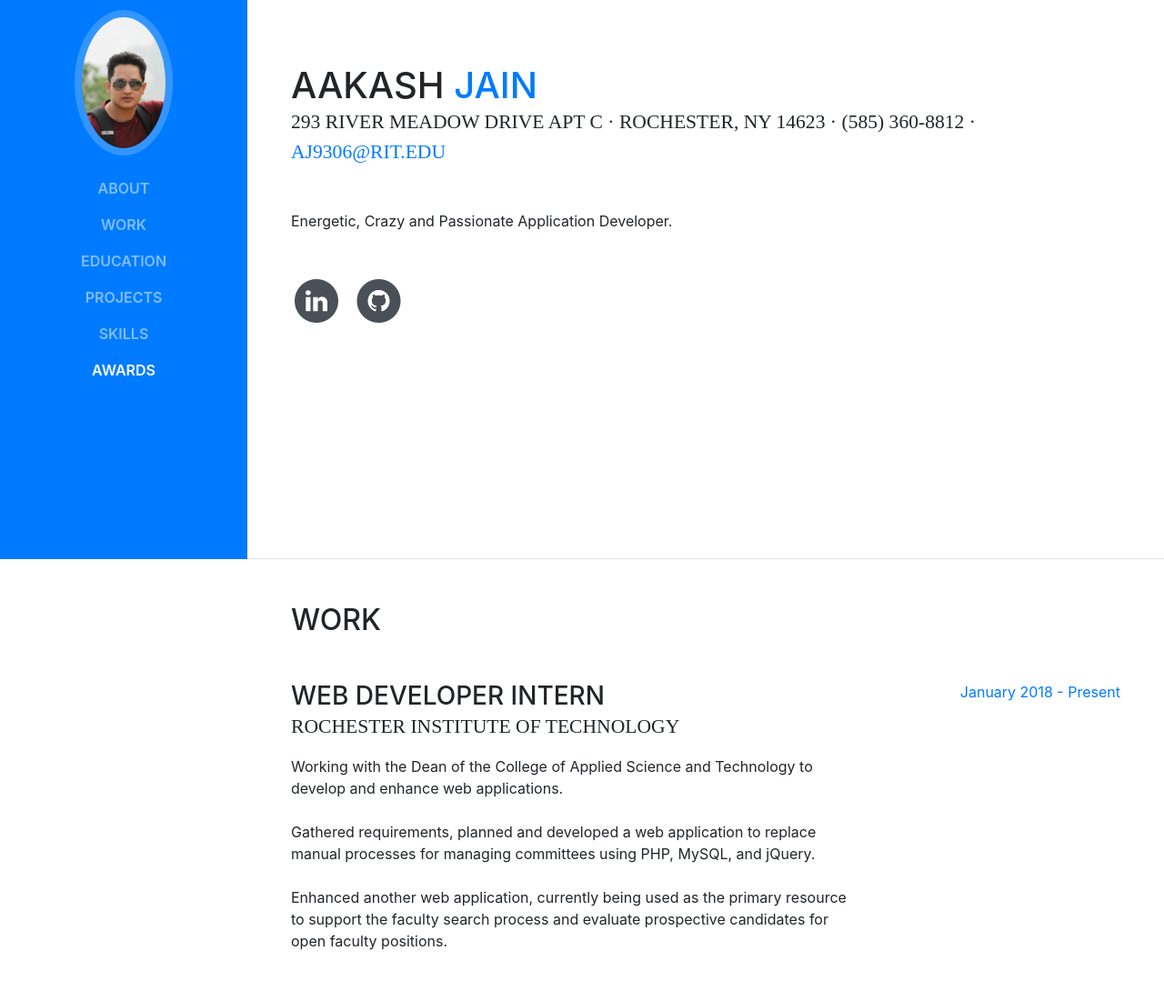
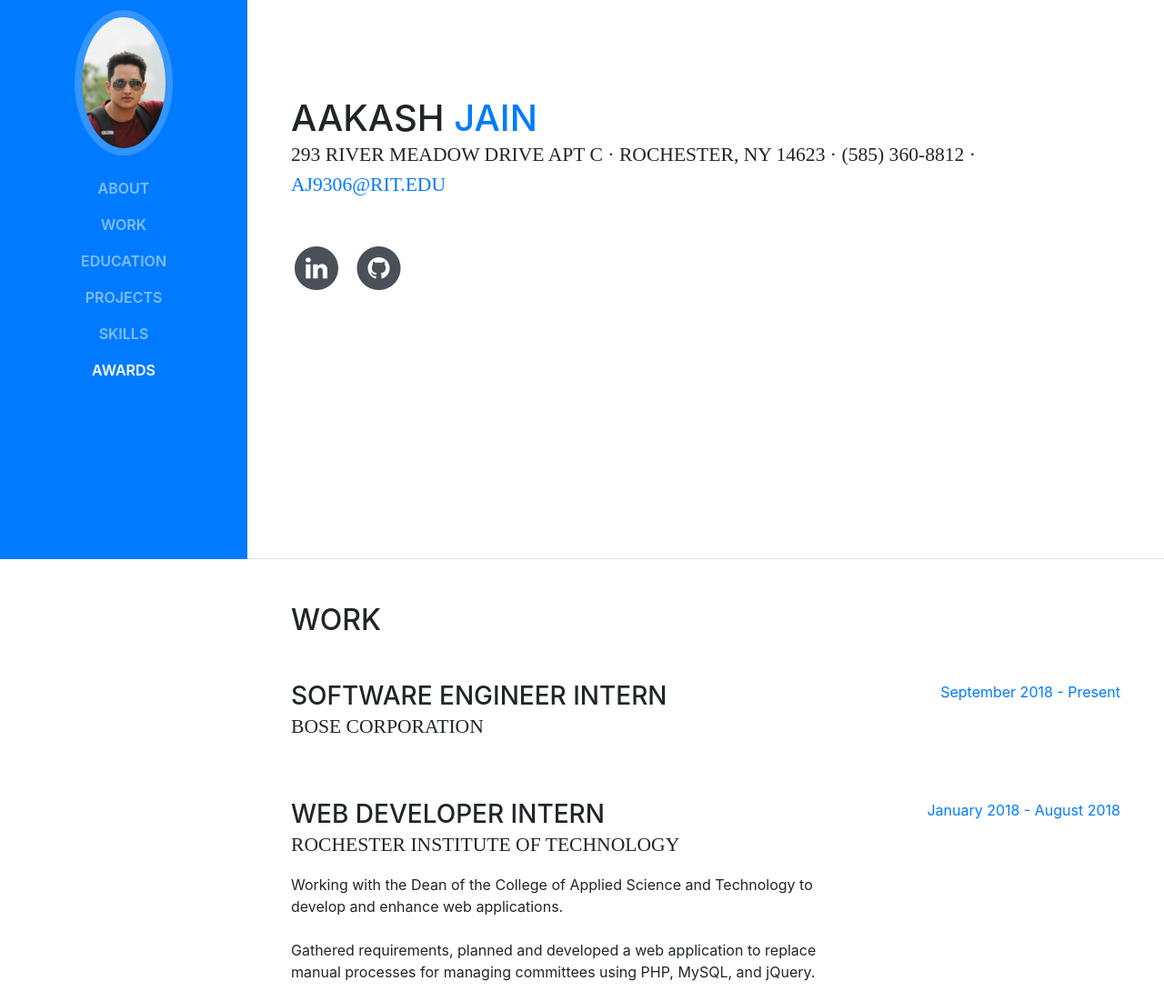
Before and after one commit to Aakash-J/Aakash-J.github.io, a website with bundled scripts: page index.html in a window 1280 px wide. Shown: the part 185-1286 px from the top of the page at 91% size. Built offline with nearby package versions, Linux system fonts and the light colour scheme; a web font is replaced by a local one.

Commit message:
Updated index.html

```diff
--- a/index.html
+++ b/index.html
@@ -71,8 +71,7 @@
           <div class="subheading mb-5">293 River Meadow Drive Apt C · Rochester, NY 14623 · (585) 360-8812 ·
             <a href="mailto:aj9306@rit.edu">aj9306@rit.edu</a>
           </div>
-          <p class="mb-5">Energetic, Crazy and Passionate Application Developer.</p>
-          <ul class="list-inline list-social-icons mb-0">
+         <ul class="list-inline list-social-icons mb-0">
 
             <li class="list-inline-item">
               <a href="https://www.linkedin.com/in/aa-jain/" target="_blank">
@@ -98,6 +97,16 @@
         <div class="my-auto">
           <h2 class="mb-5">Work</h2>
 
+	 <div class="resume-item d-flex flex-column flex-md-row mb-5">
+            <div class="resume-content mr-auto">
+              <h3 class="mb-0">Software Engineer Intern</h3>
+              <div class="subheading mb-3">Bose Corporation</div>
+            </div>
+            <div class="resume-date text-md-right">
+              <span class="text-primary">September 2018 - Present</span>
+            </div>
+          </div>
+
           <div class="resume-item d-flex flex-column flex-md-row mb-5">
             <div class="resume-content mr-auto">
               <h3 class="mb-0">Web Developer Intern </h3>
@@ -106,7 +115,7 @@
  <br /><br />Enhanced another web application, currently being used as the primary resource to support the faculty search process and evaluate prospective candidates for open faculty positions.</p>
             </div>
             <div class="resume-date text-md-right">
-              <span class="text-primary">January 2018 - Present</span>
+              <span class="text-primary">January 2018 - August 2018</span>
             </div>
           </div>
 
```
